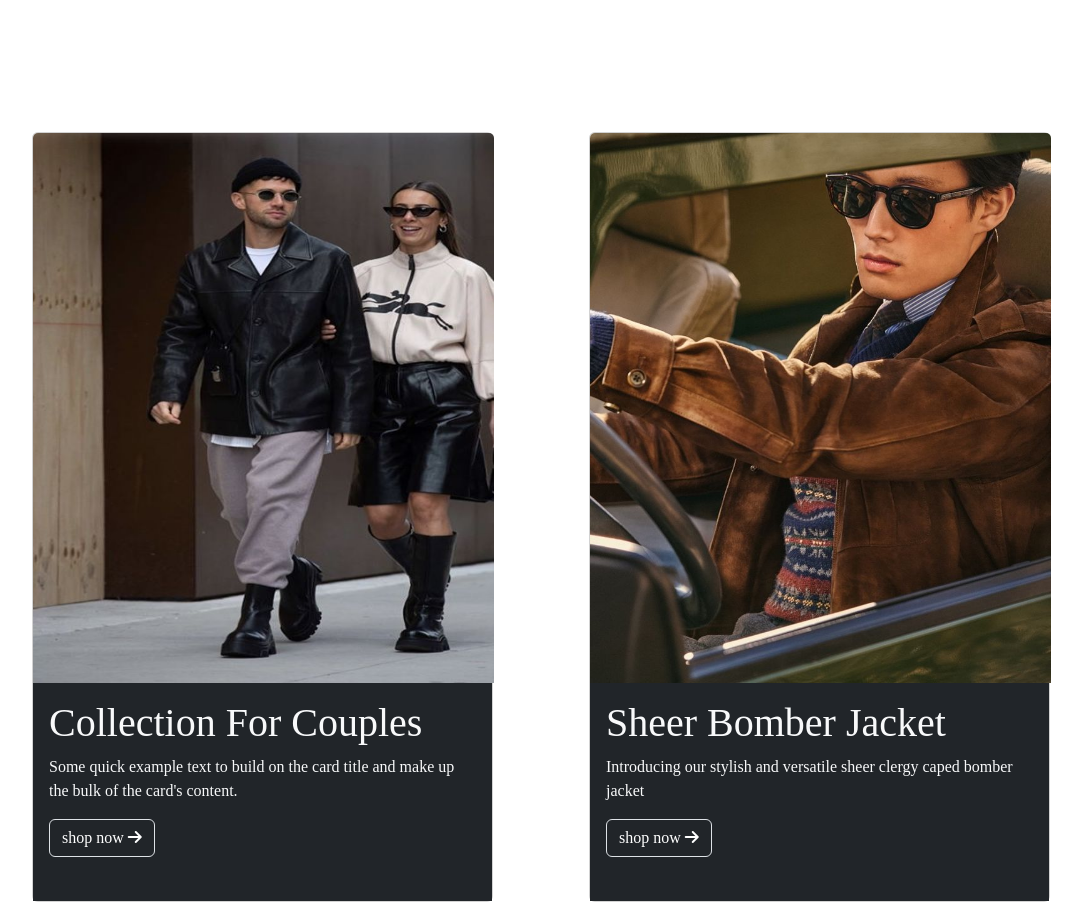
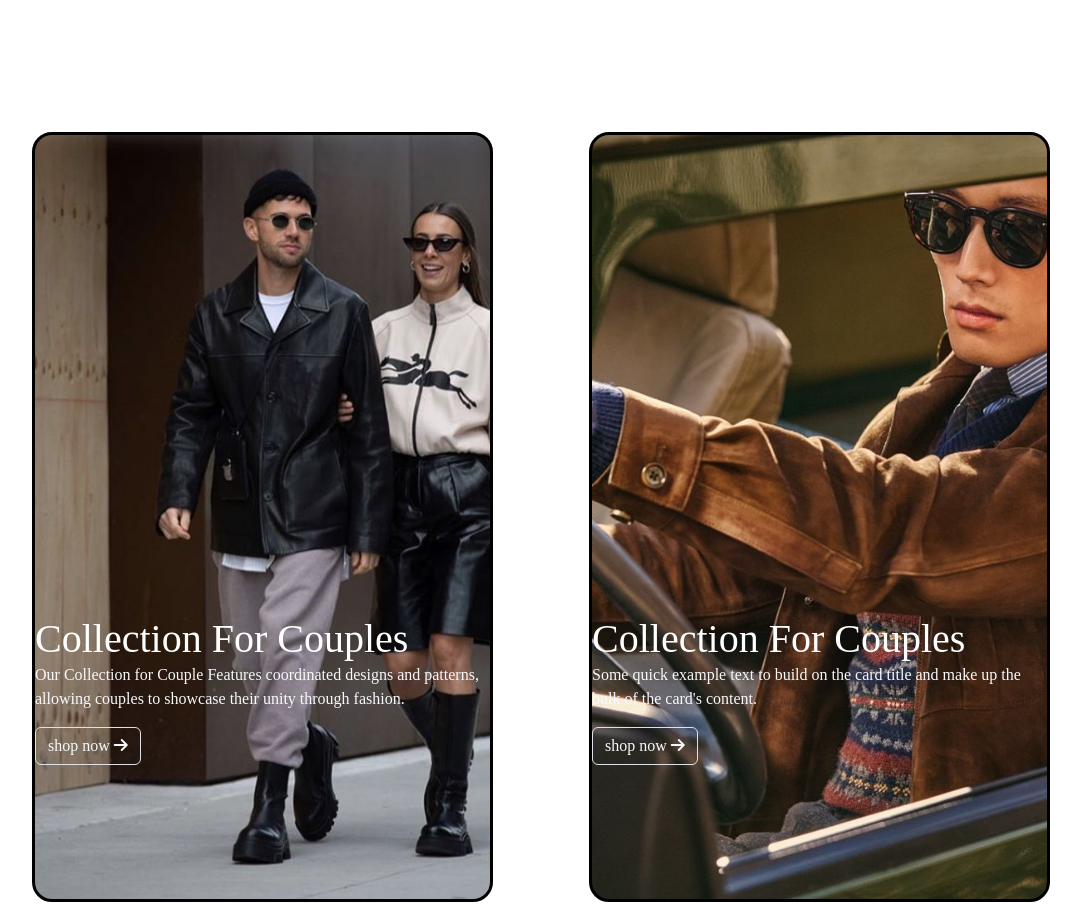
Before and after one commit to nizamudheenvk/figma-design, a plain HTML site: page index.html in a window 1280 px wide. Shown: the part 1020-1924 px from the top of the page, without its empty margins (99-1181 px from the left). Drawn offline with nearby package versions, Linux system fonts and the light colour scheme.

Commit message:
third commit

```diff
--- a/index.html
+++ b/index.html
@@ -110,25 +110,35 @@
         <h1 style="font-weight: 700; font-family: 'Times New Roman', Times, serif; margin-top: 120px;" class="text-center ">Explore Our Latest Collections For You</h1>
        <div class="d-flex justify-content-center align-items-center" style="margin-top: 150px;">
 
-        <div class="card m-5" style="width: 461px;height: 770px; ">
-
+        <!-- <div class="card m-5" style="width: 461px;height: 770px; ">
             <img src="img4.jpeg" style="width: 461px;height: 550px; "  class="card-img-top" alt="...">
-
             <div class="lg card-body bg-dark text-light">
               <h1 style="font-family: 'Times New Roman', Times, serif;" class="card-title">Collection For Couples</h1>
               <p class="card-text">Some quick example text to build on the card title and make up the bulk of the card's content.</p>
               <a href="#" class="btn btn-dark border rounded">shop now  <i class="fa-solid fa-arrow-right"></i></a>
             </div>
+          </div> -->
+          <div class="text-ligh m-5 " style="width:461px; height: 770px; border-radius: 20px ;border: solid black; background: url(img4.jpeg); background-size: cover;">
+            <h1 style="font-family:  'Times New Roman', Times, serif; color: white; margin-top: 480px;" class="card-title">Collection For Couples</h1>
+            <p class="card-text text-light">Our Collection for Couple Features coordinated designs and patterns, allowing couples to showcase their unity through fashion.</p>
+            <a href="#" class="btn  border rounded text-light">shop now  <i class="fa-solid fa-arrow-right"></i></a>
+
+
           </div>
 
-          <div class="card m-5 " style="width: 461px;height: 770px;">
+          <!-- <div class="card m-5 " style="width: 461px;height: 770px;">
             <img src="img5.jpeg" style="width: 461px;height: 550px;" class="card-img-top" alt="...">
             <div class="card-body bg-dark text-light">
               <h1  style="font-family: 'Times New Roman', Times, serif;" class="card-title">Sheer Bomber Jacket</h1>
               <p class="card-text">Introducing our stylish and versatile sheer clergy caped bomber jacket</p>
               <a href="#" class="btn btn-dark border rounded"> shop now <i class="fa-solid fa-arrow-right"></i></a>
             </div>
-          </div>
+          </div> -->
+          <div class="text-light m-5" style="width:461px; height: 770px; border-radius: 20px ;border: solid black; background: url(img5.jpeg); background-size: cover;">
+            <h1 style="font-family:  'Times New Roman', Times, serif; color: white; margin-top: 480px;" class="card-title">Collection For Couples</h1>
+            <p class="card-text">Some quick example text to build on the card title and make up the bulk of the card's content.</p>
+            <a href="#" class="btn  border rounded text-light">shop now  <i class="fa-solid fa-arrow-right"></i></a>
+
 
         </div>
        </div>
--- a/style.css
+++ b/style.css
@@ -46,7 +46,7 @@
 }
 .navbar{
     /* box-shadow: 0px 3px 5px 5px #ffffff; */
-    filter: drop-shadow(20px 10px  4px  #D3D3D3);
+    filter: drop-shadow(20px 10px  4px  #00000040);
 }
 
 
```
